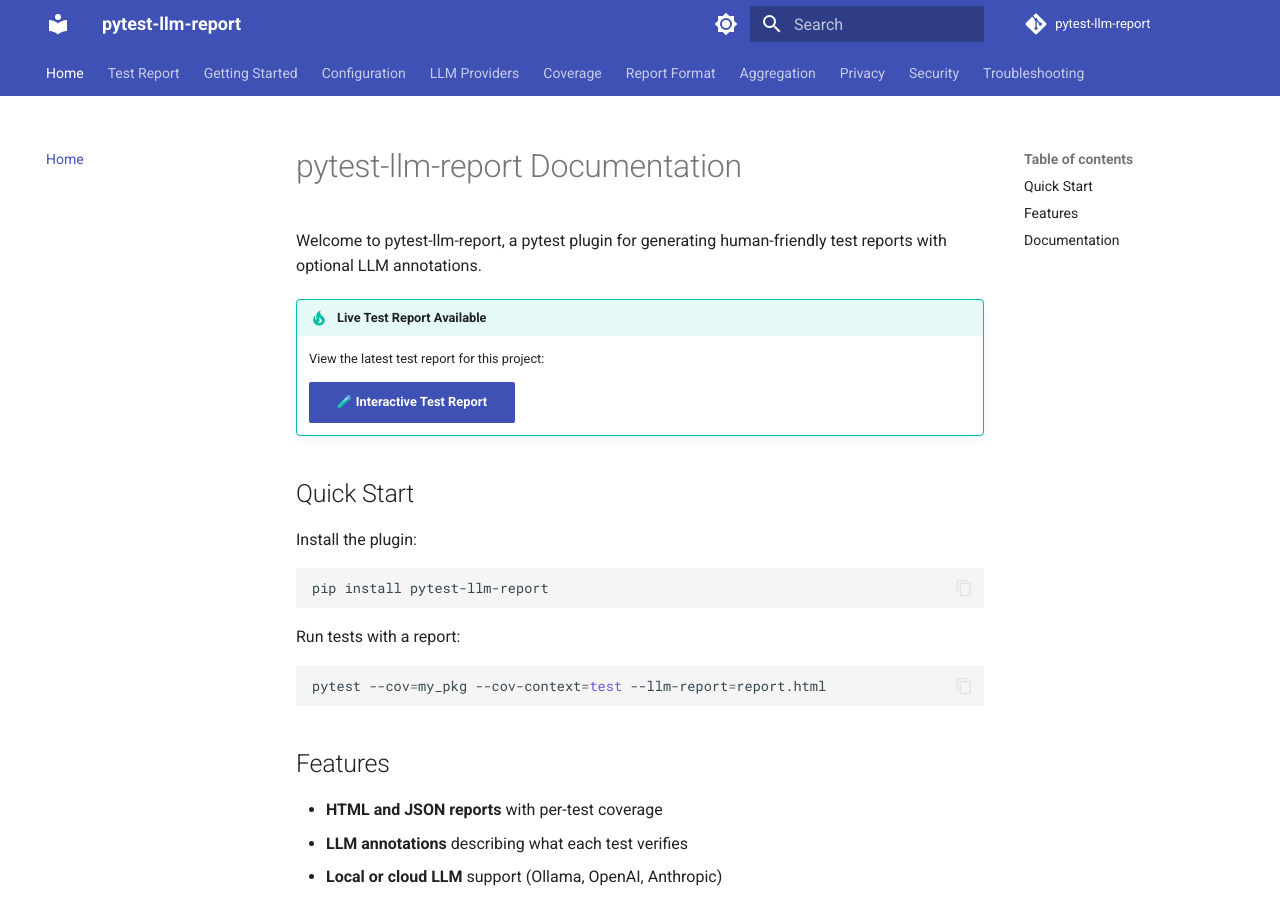
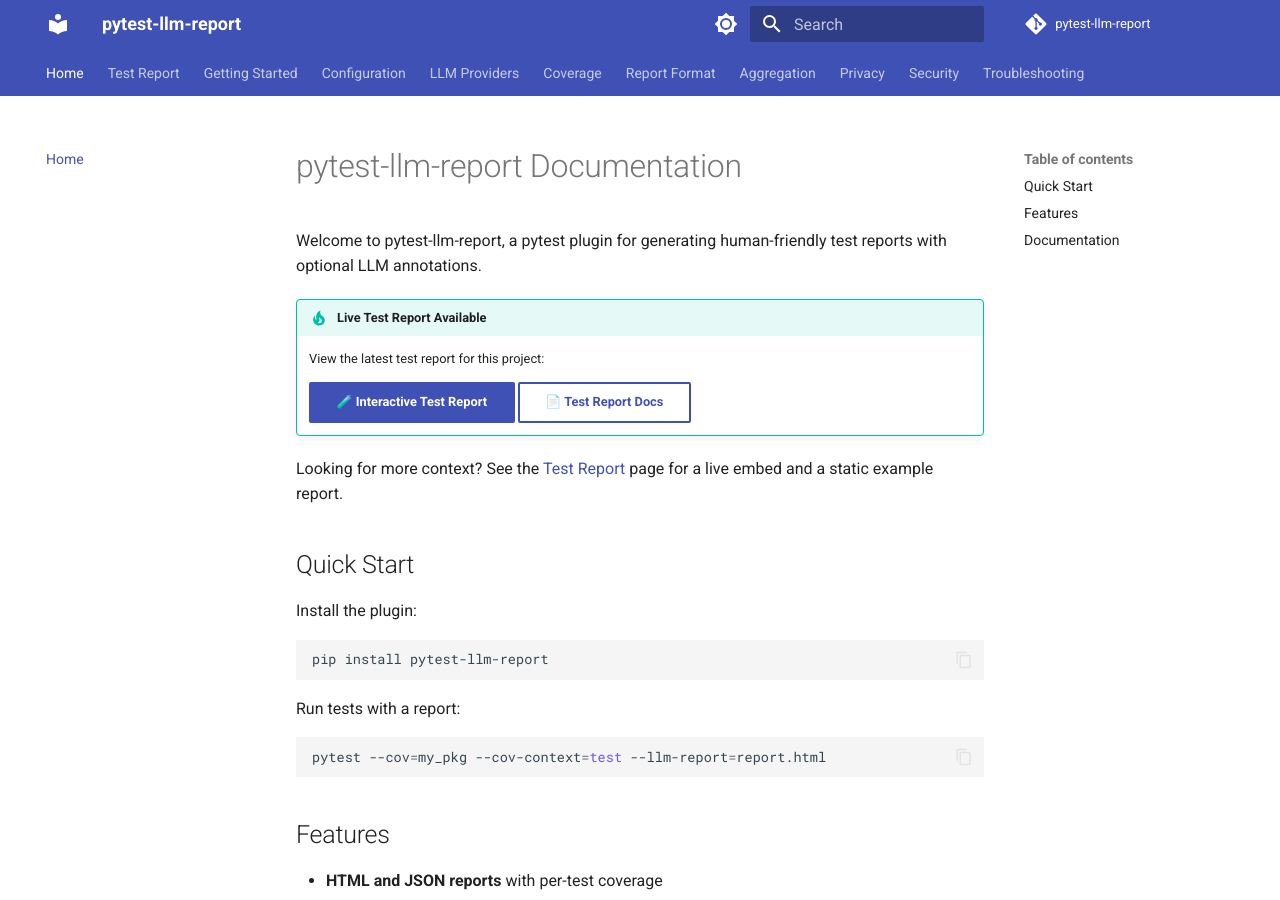
Before and after one commit to palakpsheth/pytest-llm-report, an MkDocs documentation site: the page built from docs/index.md, in a window 1280 px wide and 900 px high. Built offline with MkDocs 1.6.1 and Material for MkDocs 9.7.7, drawn with Linux system fonts in a browser that asks for light colours; comment, search, counter and statistics services are not loaded.

Commit message:
Link test report docs from homepage

```diff
--- a/docs/index.md
+++ b/docs/index.md
@@ -6,6 +6,9 @@
     View the latest test report for this project:
 
     [🧪 Interactive Test Report](reports/index.html){ .md-button .md-button--primary }
+    [📄 Test Report Docs](test-report.md){ .md-button }
+
+Looking for more context? See the [Test Report](test-report.md) page for a live embed and a static example report.
 
 
 ## Quick Start
```
